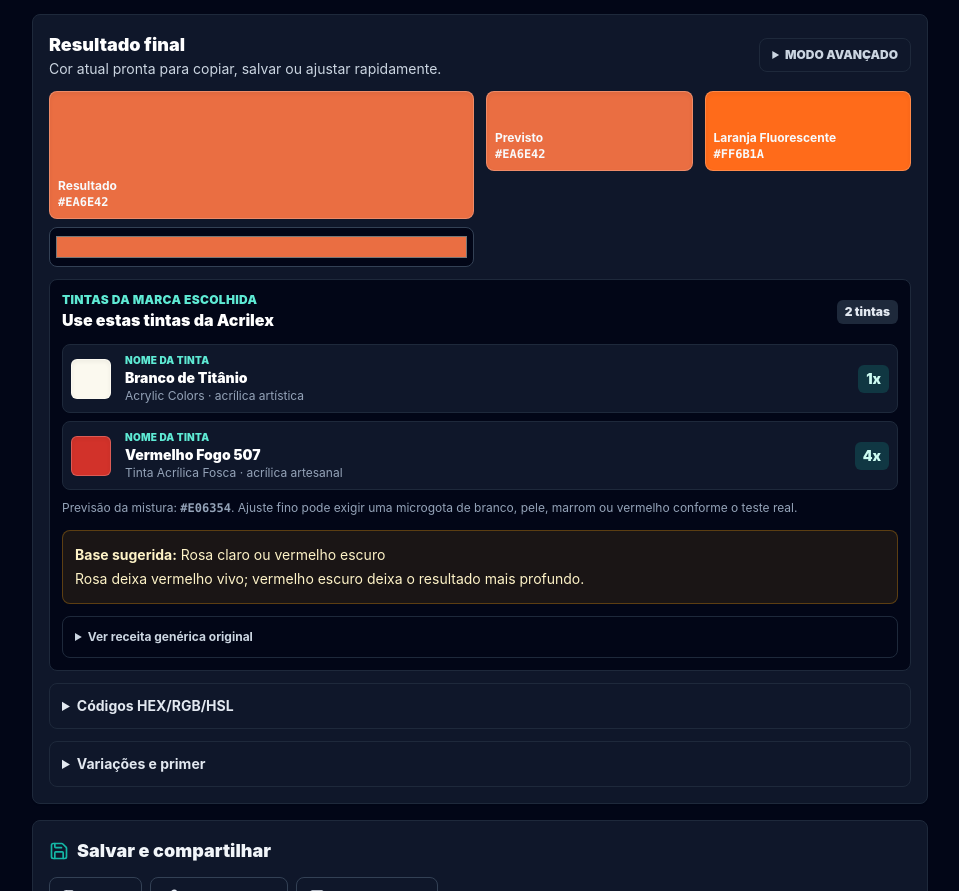
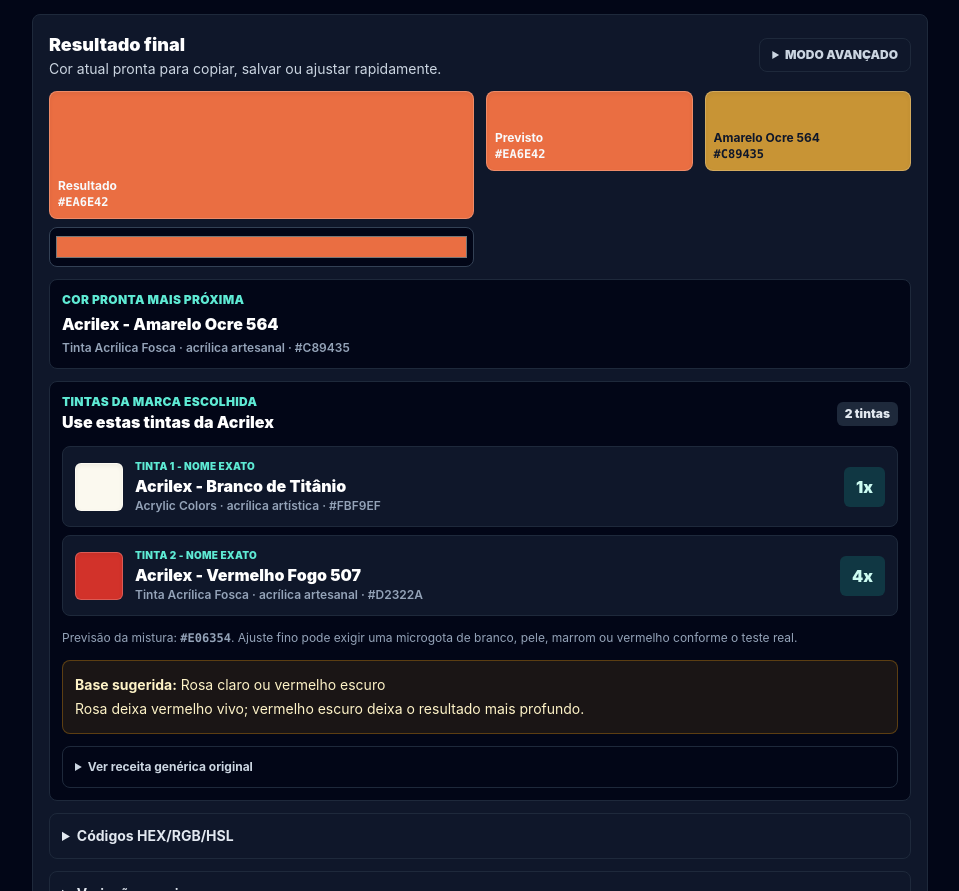
Before and after one commit to Phiricci/Painel-de-Cores, a React (Vite) app: page / in a window 1280 px wide. Shown: the part 1219-2110 px from the top of the page, without its empty margins (320-1279 px from the left). Built offline with nearby package versions, Linux system fonts and the light colour scheme.

Commit message:
Mostra nomes das tintas com destaque

```diff
--- a/src/App.tsx
+++ b/src/App.tsx
@@ -438,7 +438,12 @@
   const brand = paintBrands.find((entry) => entry.id === brandId) ?? paintBrands[0];
   const pool = line && line !== "todas" ? brand.paints.filter((paint) => paint.line === line) : brand.paints;
   const candidates = pool.length ? pool : brand.paints;
-  return [...candidates].sort((a, b) => colorDistance(a.hex, targetHex) - colorDistance(b.hex, targetHex))[0];
+  const targetHsl = rgbToHsl(hexToRgb(targetHex));
+  const isNeonTarget = targetHsl.s > 88 && targetHsl.l > 58;
+  const mixable = candidates.filter(isMixablePaint);
+  const ordinary = mixable.filter((paint) => !isEffectPaint(paint));
+  const practicalCandidates = isNeonTarget ? mixable : ordinary.length ? ordinary : mixable.length ? mixable : candidates;
+  return [...practicalCandidates].sort((a, b) => colorDistance(a.hex, targetHex) - colorDistance(b.hex, targetHex))[0];
 };
 
 const brandLineOptions = (brandId: string) => {
@@ -735,6 +740,36 @@
   );
 }
 
+function PaintRecipeRow({
+  part,
+  brand,
+  index,
+}: {
+  part: { paint: BrandPaint; parts: number };
+  brand: (typeof paintBrands)[number];
+  index: number;
+}) {
+  return (
+    <div className="grid grid-cols-[48px_1fr_auto] items-center gap-3 rounded-lg border border-slate-200 bg-white p-3 dark:border-slate-800 dark:bg-slate-900">
+      <span className="h-12 w-12 rounded-md border border-white/20 shadow-inner" style={{ background: part.paint.hex }} />
+      <span className="min-w-0">
+        <span className="block text-[10px] font-black uppercase tracking-wide text-teal-700 dark:text-teal-300">
+          Tinta {index + 1} - nome exato
+        </span>
+        <span className="block break-words text-base font-black text-slate-950 dark:text-white">
+          {brand.name} - {part.paint.name}
+        </span>
+        <span className="block break-words text-xs font-semibold text-slate-500 dark:text-slate-400">
+          {part.paint.line} · {part.paint.type} · {part.paint.hex.toUpperCase()}
+        </span>
+      </span>
+      <span className="rounded-md bg-teal-100 px-3 py-2 text-base font-black text-teal-950 dark:bg-teal-500/20 dark:text-teal-100">
+        {formatParts(part.parts)}x
+      </span>
+    </div>
+  );
+}
+
 function MixerPartsSummary({
   colors,
   resultHex,
@@ -767,7 +802,14 @@
           {suggestedParts.length || activeColors.length} tinta{(suggestedParts.length || activeColors.length) > 1 ? "s" : ""}
         </span>
       </div>
-      <div className="space-y-2">
+      {suggestedParts.length ? (
+        <div className="mb-3 space-y-2">
+          {suggestedParts.map((part, index) => (
+            <PaintRecipeRow key={`visible-${part.paint.id}-${part.parts}`} part={part} brand={selectedBrand} index={index} />
+          ))}
+        </div>
+      ) : null}
+      <div className={cx("space-y-2", suggestedParts.length ? "hidden" : "")}>
         {suggestedParts.length
           ? suggestedParts.map((part) => (
               <div key={`${part.paint.id}-${part.parts}`} className="grid grid-cols-[42px_1fr_auto] items-center gap-3 rounded-lg border border-slate-200 bg-white p-2 dark:border-slate-800 dark:bg-slate-900">
@@ -2101,6 +2143,11 @@
                       <ColorSwatch hex={photoSuggestion.resultHex} label="Previsão" />
                     </div>
                     <div className="mt-3 space-y-2">
+                      {photoSuggestion.parts.map((part, index) => (
+                        <PaintRecipeRow key={`photo-visible-${part.paint.id}-${part.parts}`} part={part} brand={selectedBrand} index={index} />
+                      ))}
+                    </div>
+                    <div className="hidden">
                       {photoSuggestion.parts.map((part) => (
                         <div key={`${part.paint.id}-${part.parts}`} className="grid grid-cols-[44px_1fr_auto] items-center gap-3 rounded-lg border border-white bg-white p-2 dark:border-slate-800 dark:bg-slate-950">
                           <span className="h-10 w-10 rounded-md border border-white/20 shadow-inner" style={{ background: part.paint.hex }} />
@@ -2609,6 +2656,16 @@
             </div>
           </div>
 
+          <div className="mt-3 rounded-lg border border-slate-200 bg-slate-50 p-3 dark:border-slate-800 dark:bg-slate-950">
+            <div className="text-xs font-black uppercase tracking-wide text-teal-700 dark:text-teal-300">Cor pronta mais próxima</div>
+            <div className="mt-1 text-base font-black text-slate-950 dark:text-white">
+              {selectedBrand.name} - {brandEquivalentResult.name}
+            </div>
+            <div className="mt-1 text-xs font-semibold text-slate-500 dark:text-slate-400">
+              {brandEquivalentResult.line} · {brandEquivalentResult.type} · {brandEquivalentResult.hex.toUpperCase()}
+            </div>
+          </div>
+
           <div className="mt-3">
             <MixerPartsSummary
               colors={mixerColors}
```
